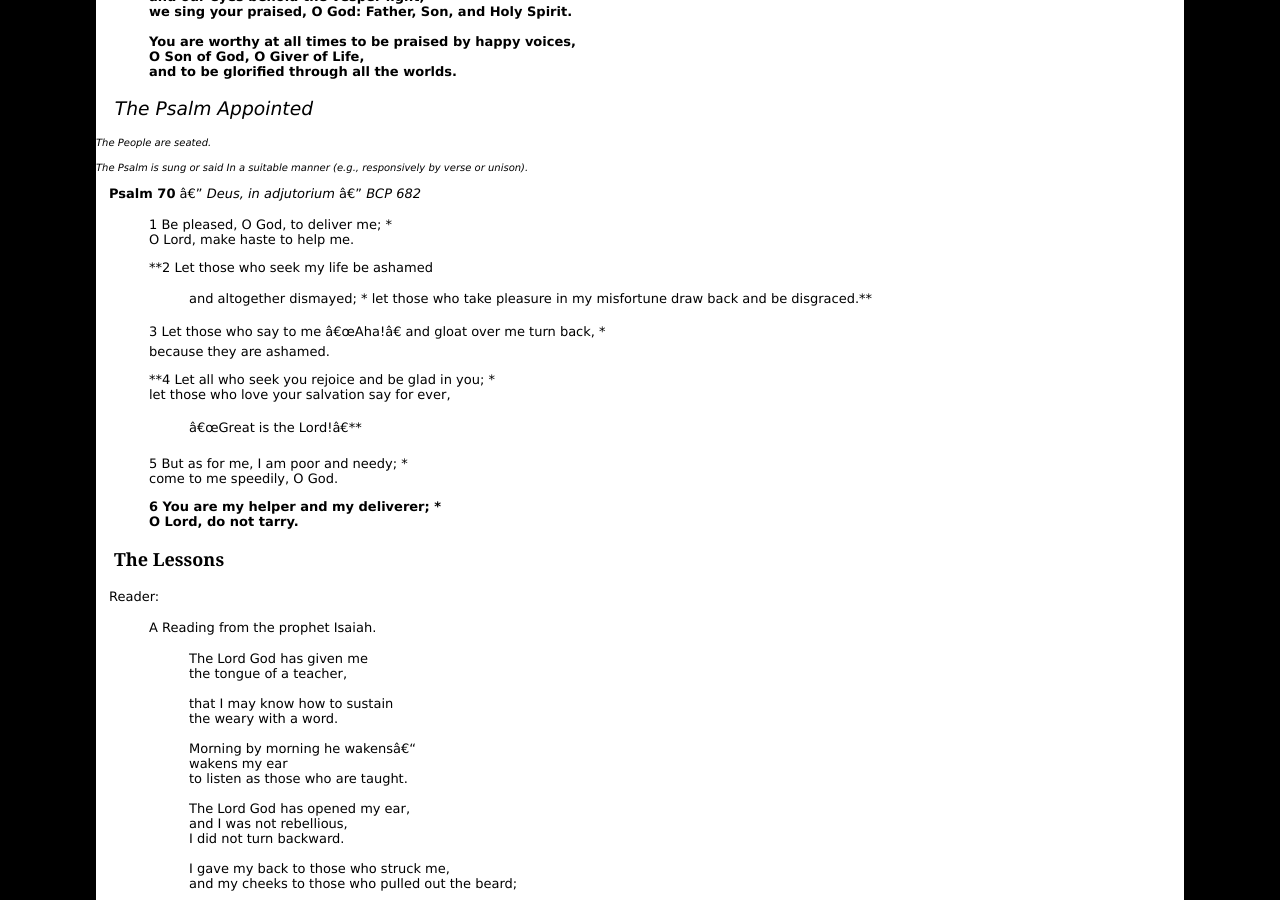
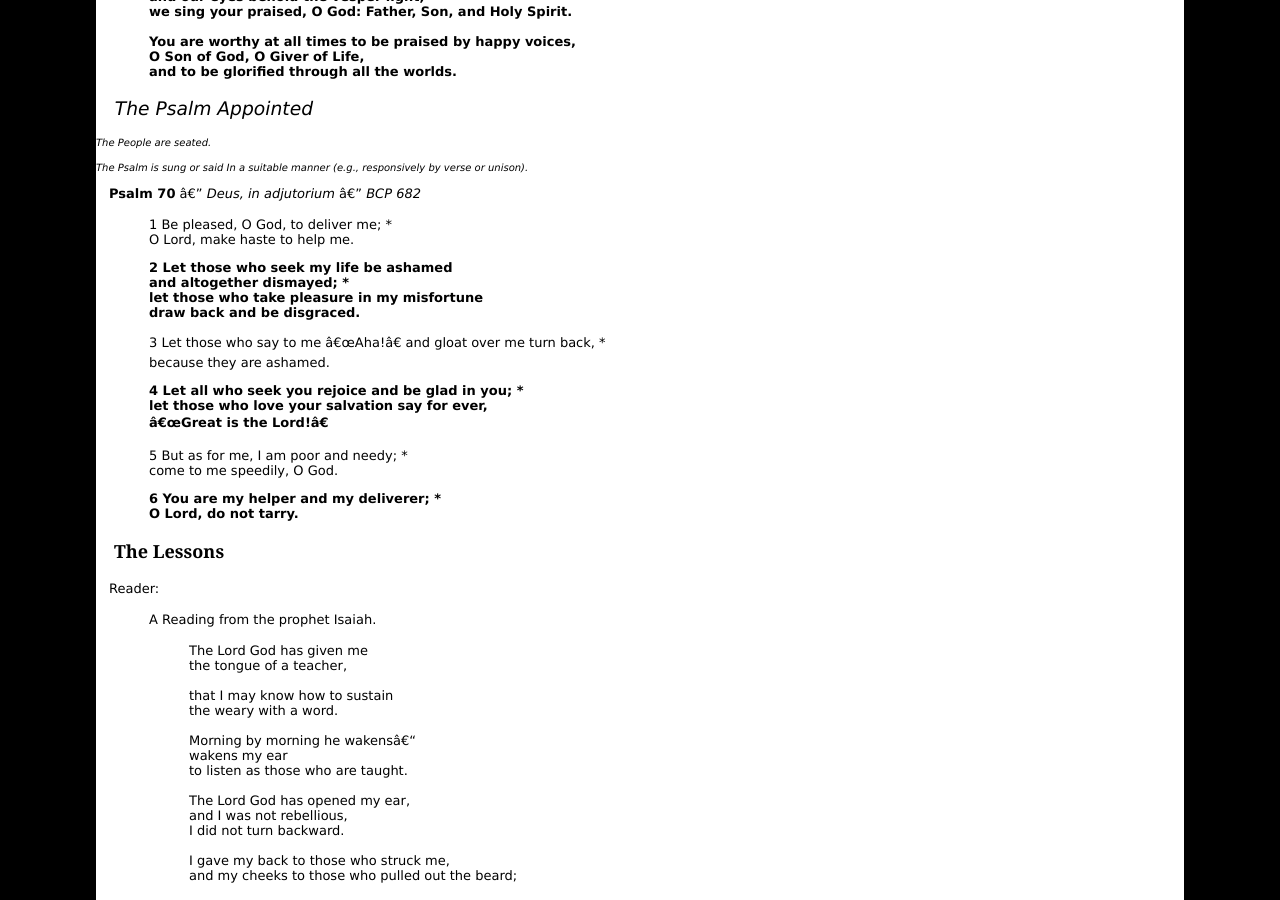
Before and after one commit to toddfoster/toddfoster.github.com, a Jekyll site: the page built from stt2020-epwed.md, in a window 1280 px wide and 900 px high, scrolled down 1679 px. Built offline with Jekyll 4.4.1, drawn with Linux system fonts in a browser that asks for light colours.

Commit message:
fixing up wed

```diff
--- a/stt2020-epwed.md
+++ b/stt2020-epwed.md
@@ -92,17 +92,17 @@ Officiant:
 > 1 Be pleased, O God, to deliver me; *\\
 > O Lord, make haste to help me.
 >
-> **2 Let those who seek my life be ashamed
->> and altogether dismayed; *
-> let those who take pleasure in my misfortune
->> draw back and be disgraced.**
+> **2 Let those who seek my life be ashamed \\
+> and altogether dismayed; *\\
+> let those who take pleasure in my misfortune\\
+> draw back and be disgraced.**
 >
 > 3 Let those who say to me "Aha!" and gloat over me turn back, *\\
 > because they are ashamed.
 >
 > **4 Let all who seek you rejoice and be glad in you; *\\
-> let those who love your salvation say for ever,
->> "Great is the Lord!"**
+> let those who love your salvation say for ever,\\
+> "Great is the Lord!"**
 >
 > 5 But as for me, I am poor and needy; *\\
 > come to me speedily, O God.
@@ -228,24 +228,24 @@ Reader:
 
 ### The Apostles' Creed
 #### Officiant and People together, all standing
->> **I believe in God, the Father almighty,\\
->> creator of heaven and earth.\\
+> **I believe in God, the Father almighty,\\
+> creator of heaven and earth.\\
 > I believe in Jesus Christ, his only Son, our Lord.\\
->> He was conceived by the power of the Holy Spirit\\
->> 	and born of the Virgin Mary.\\
->> He suffered under Pontius Pilate,\\
->> 	was crucified, died, and was buried.\\
->> He descended to the dead.\\
->> On the third day he rose again.\\
->> He ascended into heaven,\\
->> 	and is seated at the right hand of the Father.\\
->> He will come again to judge the living and the dead.\\
+> He was conceived by the power of the Holy Spirit\\
+> 	and born of the Virgin Mary.\\
+> He suffered under Pontius Pilate,\\
+> 	was crucified, died, and was buried.\\
+> He descended to the dead.\\
+> On the third day he rose again.\\
+> He ascended into heaven,\\
+> 	and is seated at the right hand of the Father.\\
+> He will come again to judge the living and the dead.\\
 > I believe in the Holy Spirit,\\
->> the holy catholic Church,\\
->> the communion of saints,\\
->> the forgiveness of sins,\\
->> the resurrection of the body,\\
->> and the life everlasting.  Amen.**
+> the holy catholic Church,\\
+> the communion of saints,\\
+> the forgiveness of sins,\\
+> the resurrection of the body,\\
+> and the life everlasting.  Amen.**
 
 ## The Prayers
 #### The people stand or kneel
```
